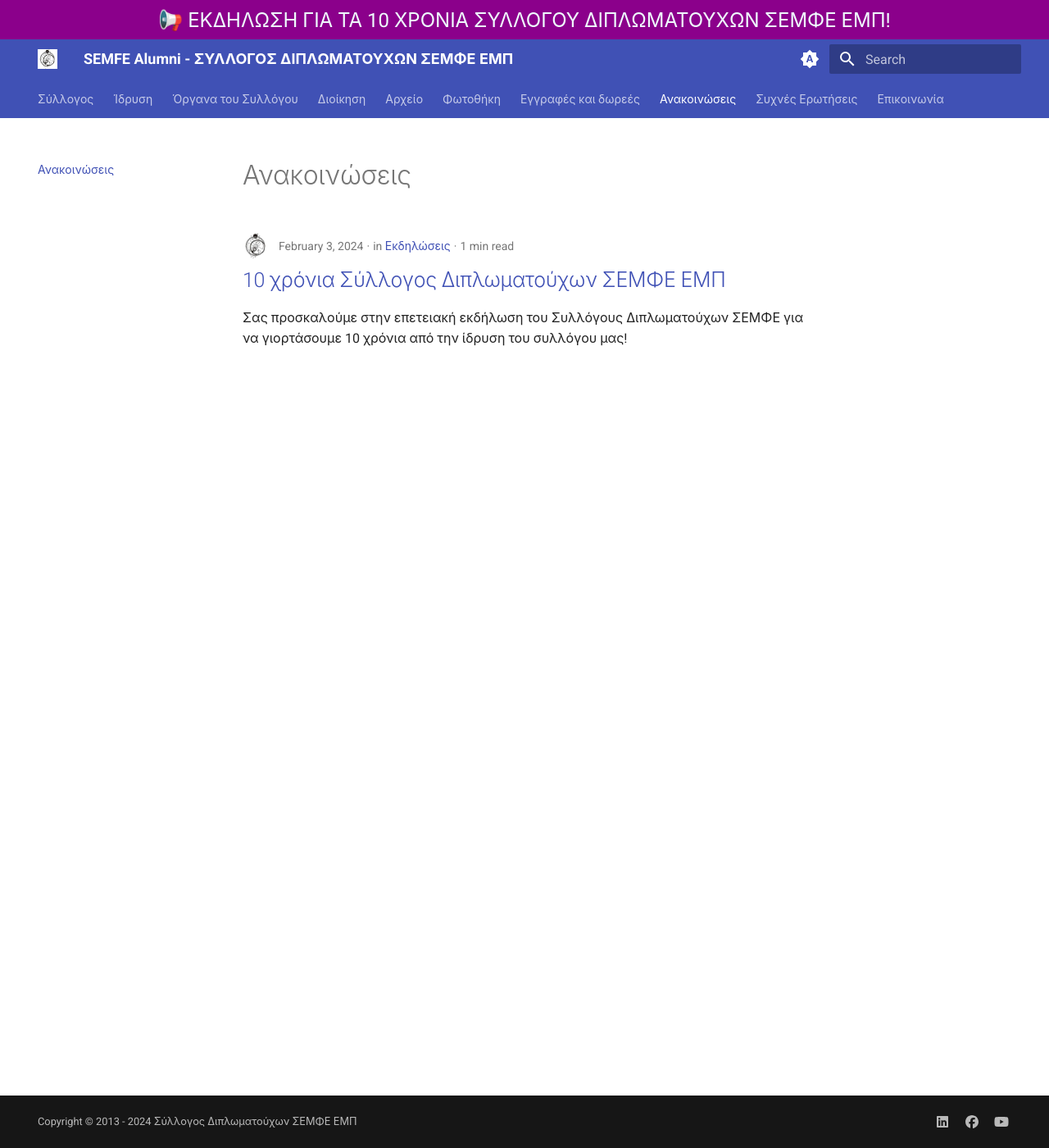
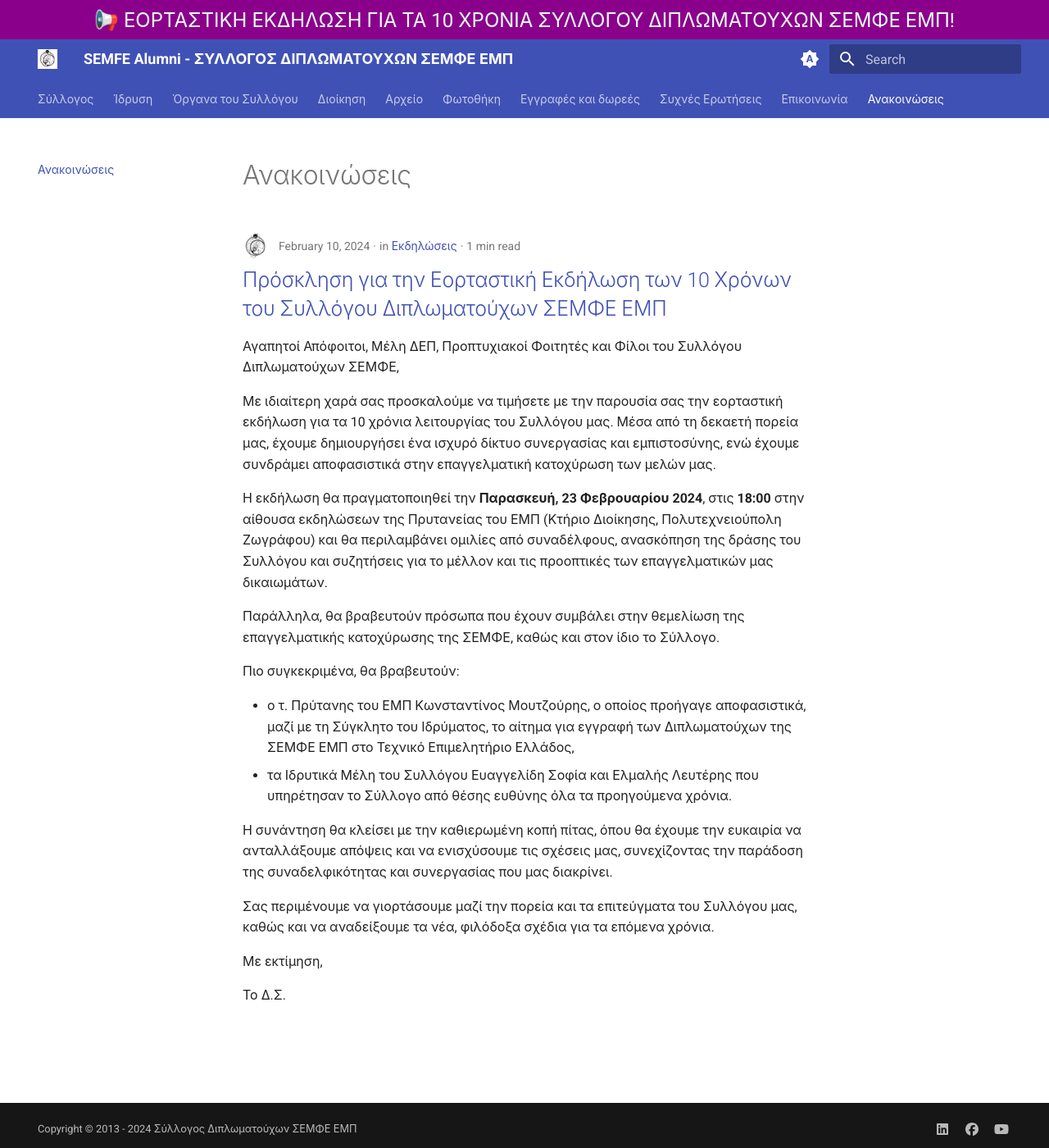
Before and after one commit to semfealumni/semfealumni.github.io, an MkDocs documentation site: the page built from docs/blog/index.md, in a window 1280 px wide and 1400 px high. Shown: the whole window at 82% size. Built offline with MkDocs 1.6.1 and Material for MkDocs 9.7.7, drawn with Linux system fonts in a browser that asks for light colours.

Commit message:
Update announcement and contact page

```diff
--- /dev/null
+++ b/docs/blog/posts/events/10-years-semfealumni.md
@@ -0,0 +1,35 @@
+---
+draft: false
+title: 10 χρόνια Σύλλογος Διπλωματούχων ΣΕΜΦΕ ΕΜΠ
+date: 2024-02-10
+authors: [semfealumni]
+slug: 10-years-semfealumni
+description: >
+  Σας προσκαλούμε στην επετειακή εκδήλωση του Συλλόγους Διπλωματούχων ΣΕΜΦΕ
+  για να γιορτάσουμε 10 χρόνια από την ίδρυση του συλλόγου μας!
+categories:
+  - Εκδηλώσεις
+---
+
+# Πρόσκληση για την Εορταστική Εκδήλωση των 10 Χρόνων του Συλλόγου Διπλωματούχων ΣΕΜΦΕ ΕΜΠ
+
+Αγαπητοί Απόφοιτοι, Μέλη ΔΕΠ, Προπτυχιακοί Φοιτητές και Φίλοι του Συλλόγου Διπλωματούχων ΣΕΜΦΕ,
+
+Με ιδιαίτερη χαρά σας προσκαλούμε να τιμήσετε με την παρουσία σας την εορταστική εκδήλωση για τα 10 χρόνια λειτουργίας του Συλλόγου μας. Μέσα από τη δεκαετή πορεία μας, έχουμε δημιουργήσει ένα ισχυρό δίκτυο συνεργασίας και εμπιστοσύνης, ενώ έχουμε συνδράμει αποφασιστικά στην επαγγελματική κατοχύρωση των μελών μας.
+
+Η εκδήλωση θα πραγματοποιηθεί την **Παρασκευή, 23 Φεβρουαρίου 2024**, στις **18:00** στην αίθουσα εκδηλώσεων της Πρυτανείας του ΕΜΠ (Κτήριο Διοίκησης, Πολυτεχνειούπολη Ζωγράφου) και θα περιλαμβάνει ομιλίες από συναδέλφους, ανασκόπηση της δράσης του Συλλόγου και συζητήσεις για το μέλλον και τις προοπτικές των επαγγελματικών μας δικαιωμάτων.
+
+Παράλληλα, θα βραβευτούν πρόσωπα που έχουν συμβάλει στην θεμελίωση της επαγγελματικής κατοχύρωσης της ΣΕΜΦΕ, καθώς και στον ίδιο το Σύλλογο.
+
+Πιο συγκεκριμένα, θα βραβευτούν:
+
+- ο τ. Πρύτανης του ΕΜΠ Κωνσταντίνος Μουτζούρης, ο οποίος προήγαγε αποφασιστικά, μαζί με τη Σύγκλητο του Ιδρύματος, το αίτημα για εγγραφή των Διπλωματούχων της ΣΕΜΦΕ ΕΜΠ στο Τεχνικό Επιμελητήριο Ελλάδος,
+- τα Ιδρυτικά Μέλη του Συλλόγου Ευαγγελίδη Σοφία και Ελμαλής Λευτέρης που υπηρέτησαν το Σύλλογο από θέσης ευθύνης όλα τα προηγούμενα χρόνια.
+
+Η συνάντηση θα κλείσει με την καθιερωμένη κοπή πίτας, όπου θα έχουμε την ευκαιρία να ανταλλάξουμε απόψεις και να ενισχύσουμε τις σχέσεις μας, συνεχίζοντας την παράδοση της συναδελφικότητας και συνεργασίας που μας διακρίνει.
+
+Σας περιμένουμε να γιορτάσουμε μαζί την πορεία και τα επιτεύγματα του Συλλόγου μας, καθώς και να αναδείξουμε τα νέα, φιλόδοξα σχέδια για τα επόμενα χρόνια.
+
+Με εκτίμηση,
+
+Το Δ.Σ.
--- a/docs/blog/posts/example.md
+++ /dev/null
@@ -1,16 +0,0 @@
----
-draft: false
-title: 10 χρόνια Σύλλογος Διπλωματούχων ΣΕΜΦΕ ΕΜΠ
-date: 2024-02-03
-authors: [semfealumni]
-slug: 10-years-semfe-alumni
-description: >
-  Σας προσκαλούμε στην επετειακή εκδήλωση του Συλλόγους Διπλωματούχων ΣΕΜΦΕ
-  για να γιορτάσουμε 10 χρόνια από την ίδρυση του συλλόγου μας!
-categories:
-  - Εκδηλώσεις
----
-
-# 10 χρόνια Σύλλογος Διπλωματούχων ΣΕΜΦΕ ΕΜΠ
-
-Σας προσκαλούμε στην επετειακή εκδήλωση του Συλλόγους Διπλωματούχων ΣΕΜΦΕ για να γιορτάσουμε 10 χρόνια από την ίδρυση του συλλόγου μας!
--- a/docs/stylesheets/style.css
+++ b/docs/stylesheets/style.css
@@ -54,6 +54,10 @@
   color: #0a66c2;
 }
 
+.facebook {
+  color: #1877f2;
+}
+
 .paypal {
   color: #003087;
 }
--- a/mkdocs.yml
+++ b/mkdocs.yml
@@ -115,6 +115,6 @@
   - Αρχείο: archive.md
   - Φωτοθήκη: fotothiki.md
   - Εγγραφές και δωρεές: support.md
-  - Ανακοινώσεις: blog/index.md
   - Συχνές Ερωτήσεις: FAQ.md
   - Επικοινωνία: contact.md
+  - Ανακοινώσεις: blog/index.md
--- a/overrides/main.html
+++ b/overrides/main.html
@@ -4,7 +4,7 @@
 {% block header %}
 <!-- Custom Banner -->
 <div class="banner">
-    <p style="color:#F0FFFF;"> <font size="+2"><a href="blog/2024/02/03/10-years-semfe-alumni/">📢 ΕΚΔΗΛΩΣΗ ΓΙΑ ΤΑ 10 ΧΡΟΝΙΑ ΣΥΛΛΟΓΟΥ ΔΙΠΛΩΜΑΤΟΥΧΩΝ ΣΕΜΦΕ ΕΜΠ</a>!</font></p>
+    <p style="color:#F0FFFF;"> <font size="+2"><a href="blog/2024/02/10/10-years-semfealumni/">📢 ΕΟΡΤΑΣΤΙΚΗ ΕΚΔΗΛΩΣΗ ΓΙΑ ΤΑ 10 ΧΡΟΝΙΑ ΣΥΛΛΟΓΟΥ ΔΙΠΛΩΜΑΤΟΥΧΩΝ ΣΕΜΦΕ ΕΜΠ</a>!</font></p>
 </div>
 <!-- Original Header -->
 {% include "partials/header.html" %}
```
Also changed, not shown: docs/contact.md (+1 -1 lines).
